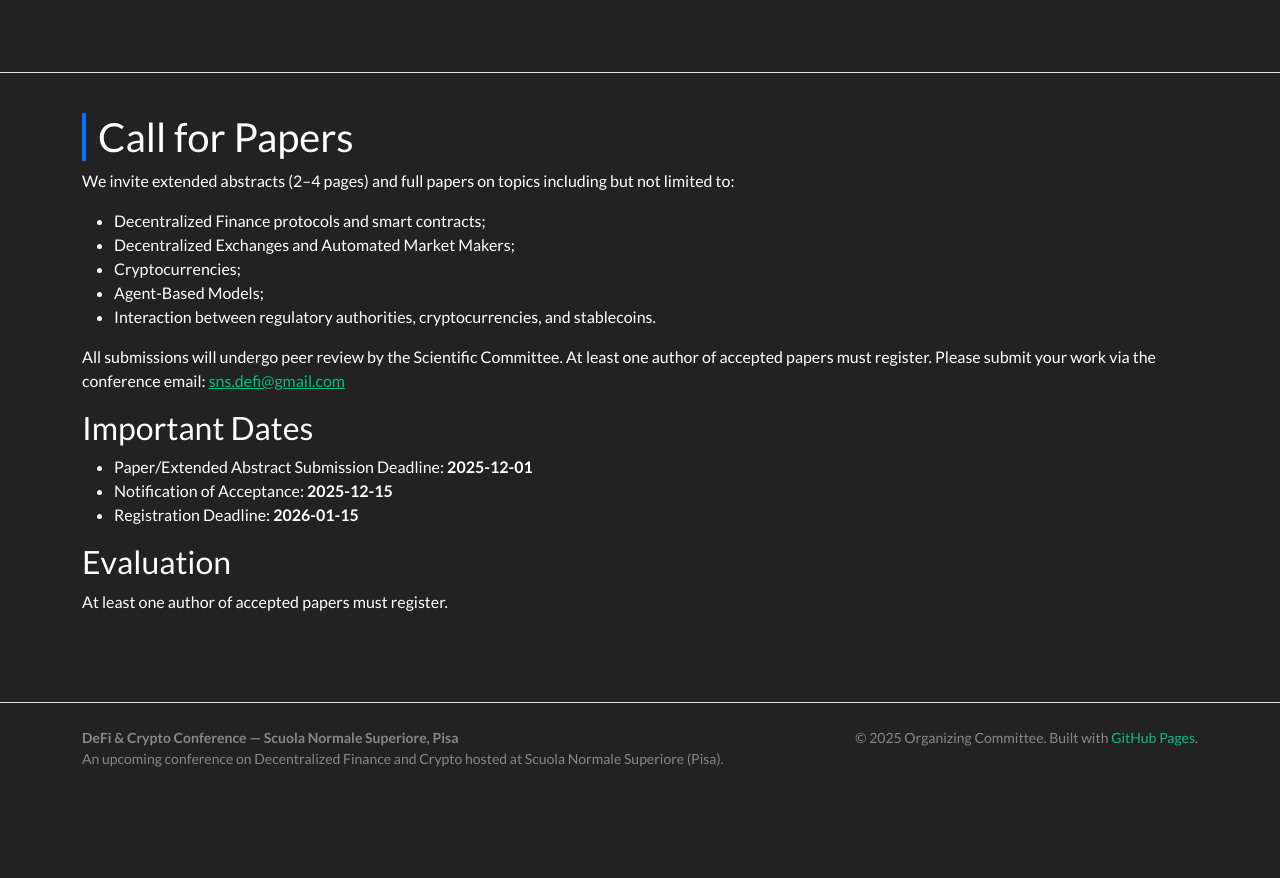
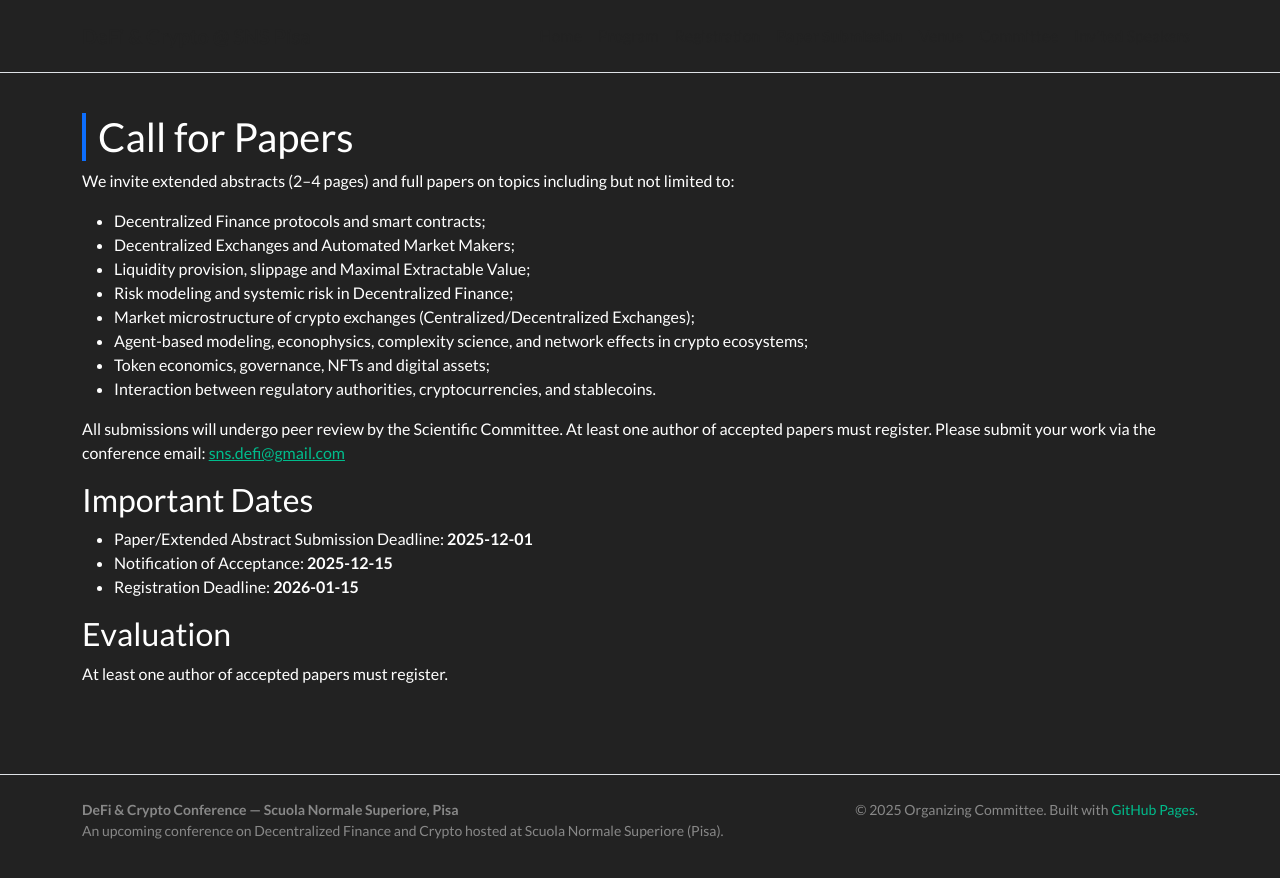
Before and after one commit to sns-defi/sns-defi.github.io, a Jekyll site: the page built from submission.md, in a window 1280 px wide. Shown: the top 878 px of the page. Built offline with Jekyll 4.4.1, drawn with Linux system fonts in a browser that asks for light colours; nearby versions of some CDN libraries.

Commit message:
Update submission.md

```diff
--- a/submission.md
+++ b/submission.md
@@ -9,8 +9,11 @@ permalink: /submission/
 <ul>
   <li>Decentralized Finance protocols and smart contracts;</li>
   <li>Decentralized Exchanges and Automated Market Makers;</li>
-  <li>Cryptocurrencies;</li>
-  <li>Agent-Based Models;</li>
+  <li>Liquidity provision, slippage and Maximal Extractable Value;</li>
+  <li>Risk modeling and systemic risk in Decentralized Finance;</li>
+  <li>Market microstructure of crypto exchanges (Centralized/Decentralized Exchanges);</li>
+  <li>Agent-based modeling, econophysics, complexity science, and network effects in crypto ecosystems;</li>
+  <li>Token economics, governance, NFTs and digital assets;</li>
   <li>Interaction between regulatory authorities, cryptocurrencies, and stablecoins.</li>
 </ul>
 <p> All submissions will undergo peer review by the Scientific Committee. At least one author of accepted papers must register. Please submit your work via the conference email: <a href="mailto:sns.defi@gmail.com">sns.defi@gmail.com</a>
```
